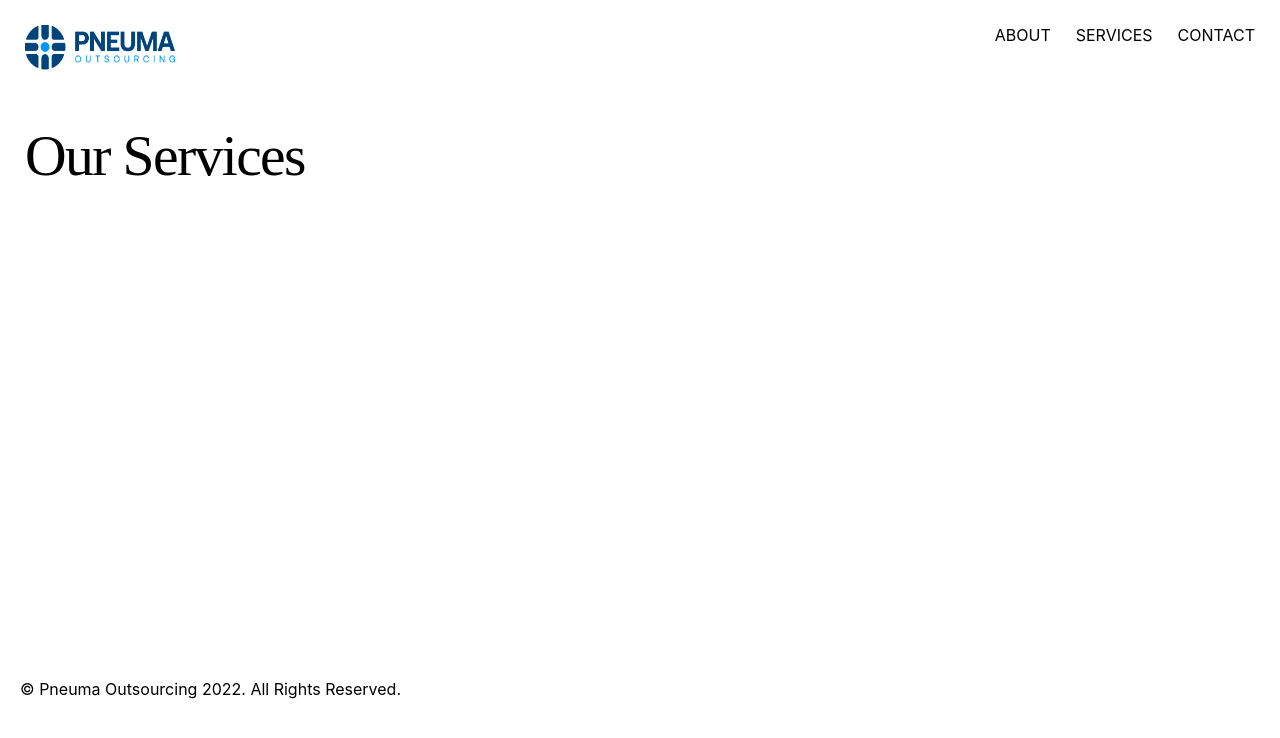
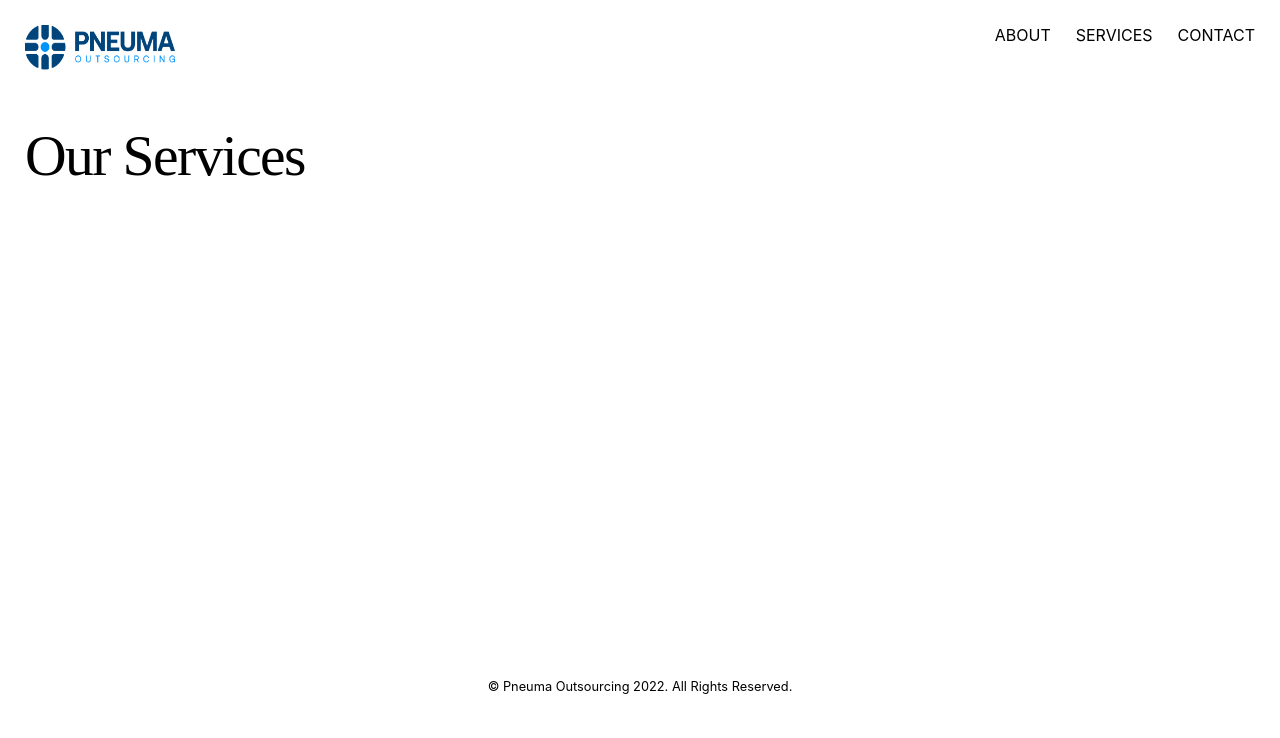
Before and after one commit to kingdanie/pneuma, a Next.js app in the folder pneumaoutsourcing/: page /services in a window 1280 px wide. Shown: the top 738 px of the page. Built offline with nearby package versions, Linux system fonts and the light colour scheme.

Commit message:
centralize text in footer

```diff
--- a/pneumaoutsourcing/components/Footer.tsx
+++ b/pneumaoutsourcing/components/Footer.tsx
@@ -1,6 +1,6 @@
 export default function Footer() {
     return (
-        <div style={{padding: 20}}>
+        <div style={{padding: 20, textAlign: 'center', fontSize: '0.8em'}}>
             <span>© Pneuma Outsourcing {new Date().getFullYear()}. All Rights Reserved.</span>
         </div>
     )
```
